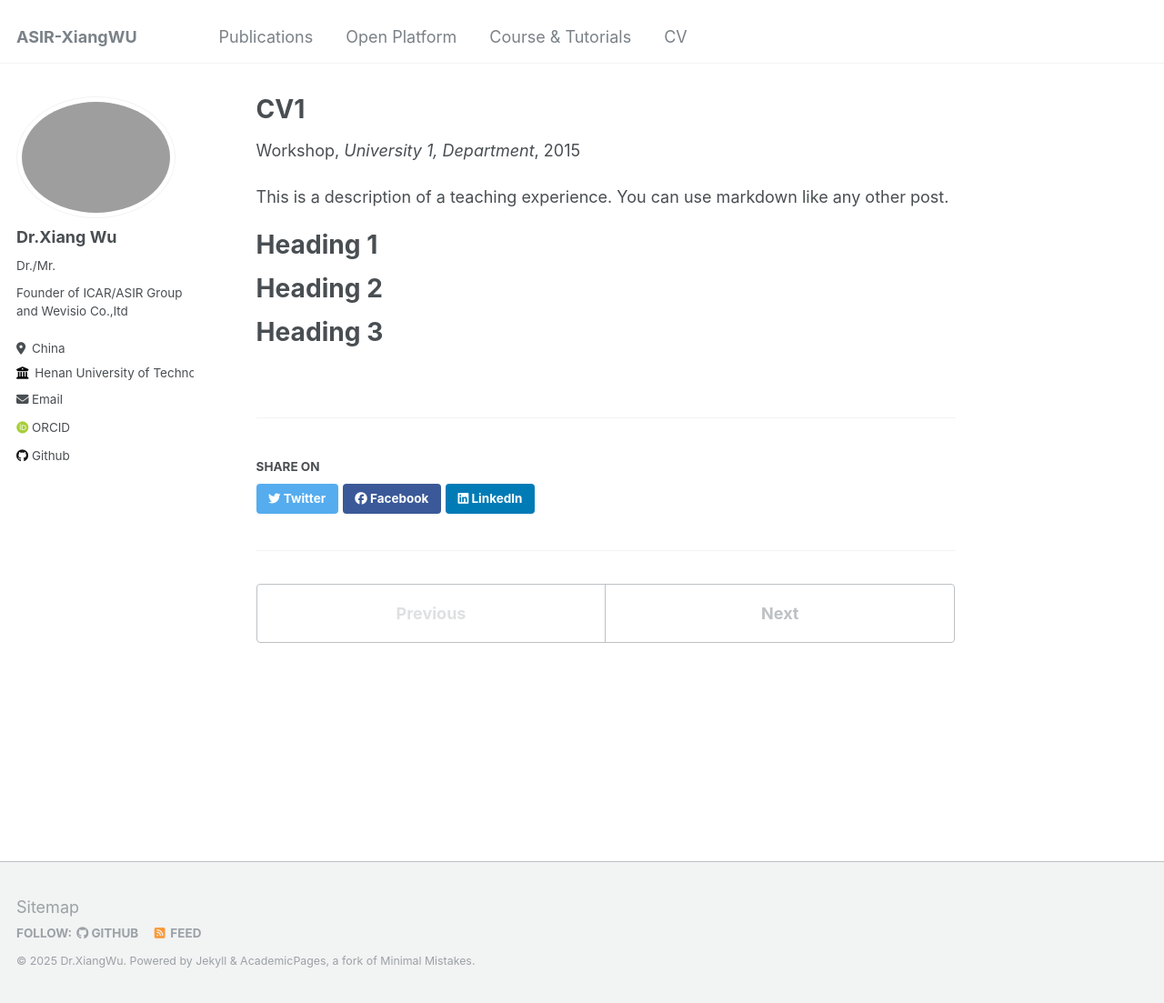
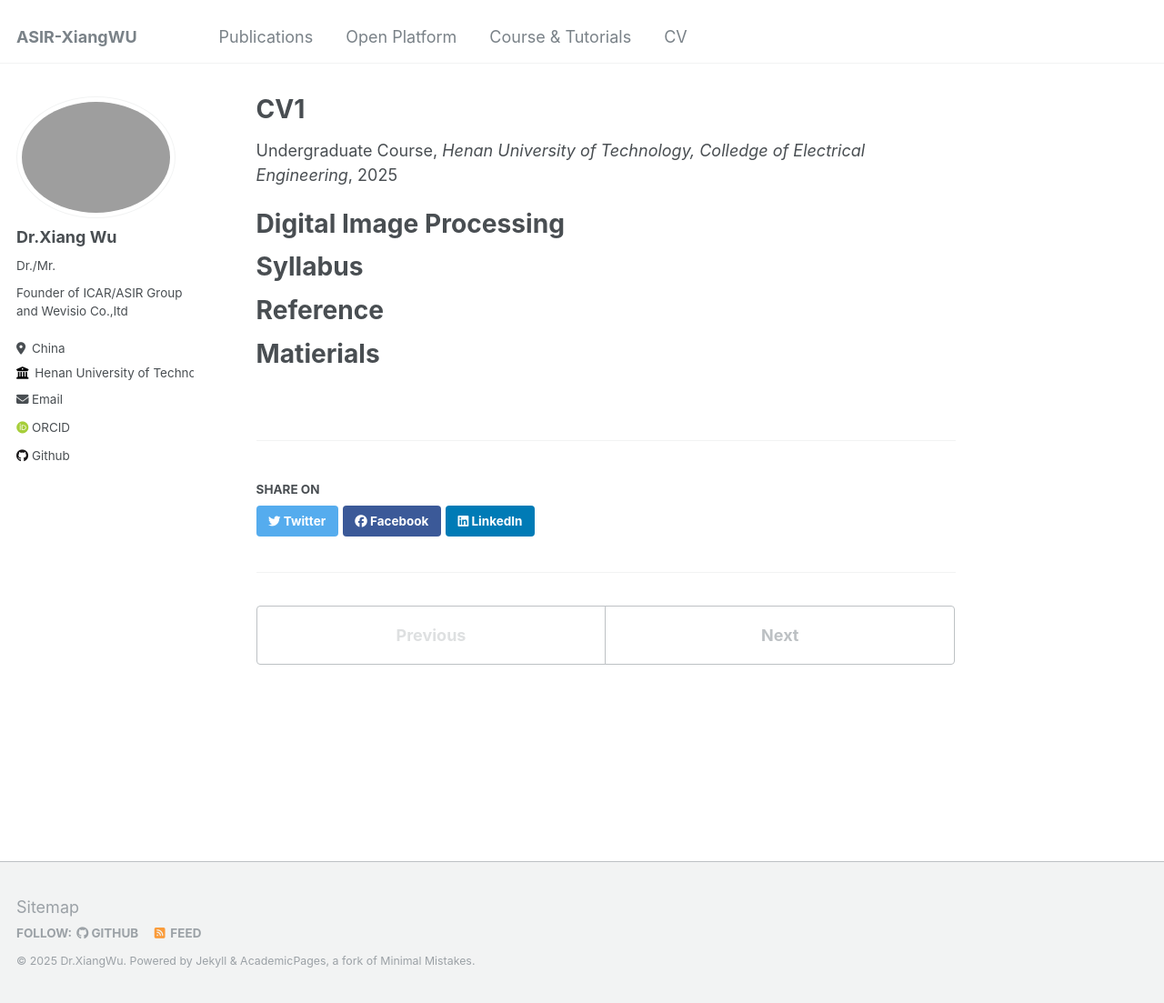
Before and after one commit to xiangwu/xiangwu.github.io, a Jekyll site: the page built from _teaching/cv1-2025.md, in a window 1280 px wide and 1103 px high. Shown: the whole window at 91% size. Built offline with Jekyll 4.4.1, drawn with Linux system fonts in a browser that asks for light colours; some web fonts are replaced.

Commit message:
Update cv1-2025.md

```diff
--- a/_teaching/cv1-2025.md
+++ b/_teaching/cv1-2025.md
@@ -1,20 +1,22 @@
 ---
 title: "CV1"
 collection: teaching
-type: "Workshop"
+type: "Undergraduate Course"
 permalink: /teaching/cv1-2025/
-venue: "University 1, Department"
-date: 2015-01-01
-location: "City, Country"
+venue: "Henan University of Technology, Colledge of Electrical Engineering"
+date: 2025-9-14
+location: "Zhengzhou, China"
 ---
+# Digital Image Processing
 
-This is a description of a teaching experience. You can use markdown like any other post.
-
-Heading 1
+Syllabus
 ======
 
-Heading 2
+
+
+Reference
 ======
 
-Heading 3
+
+Matierials
 ======
```
